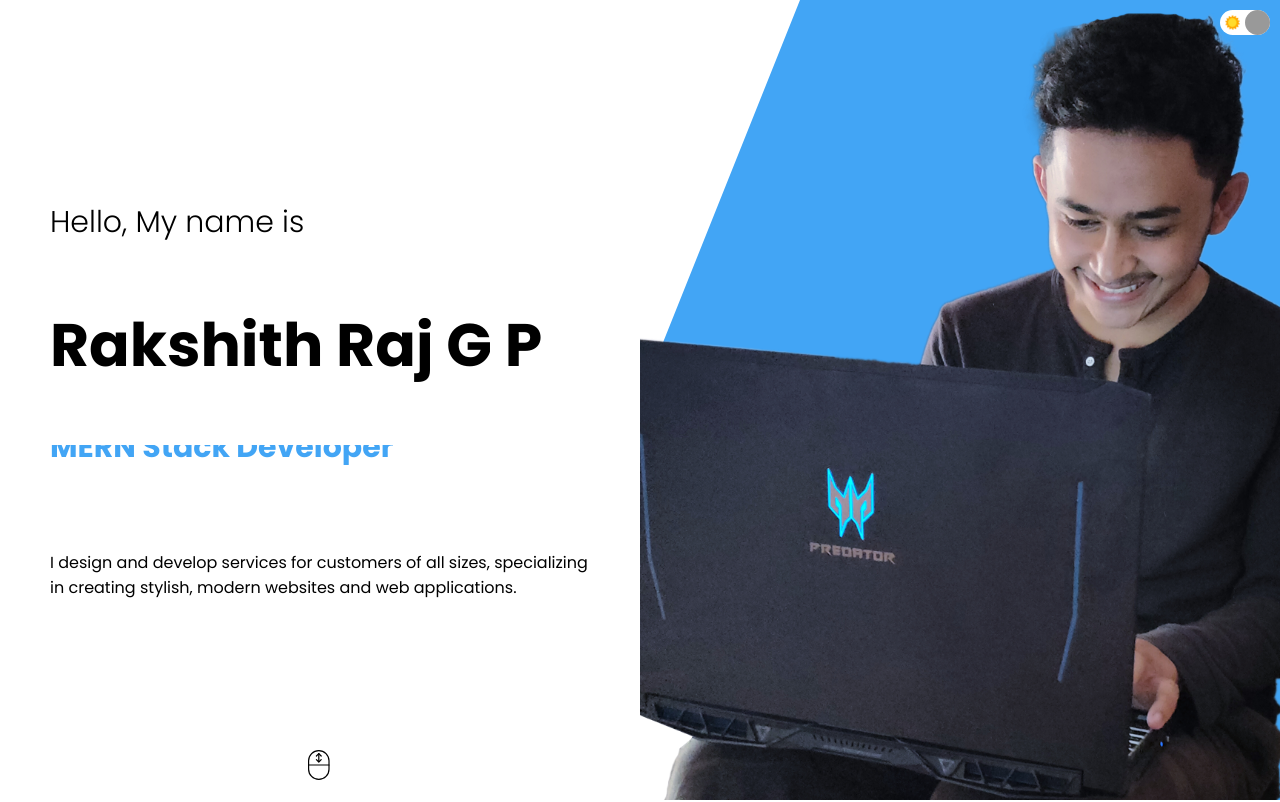
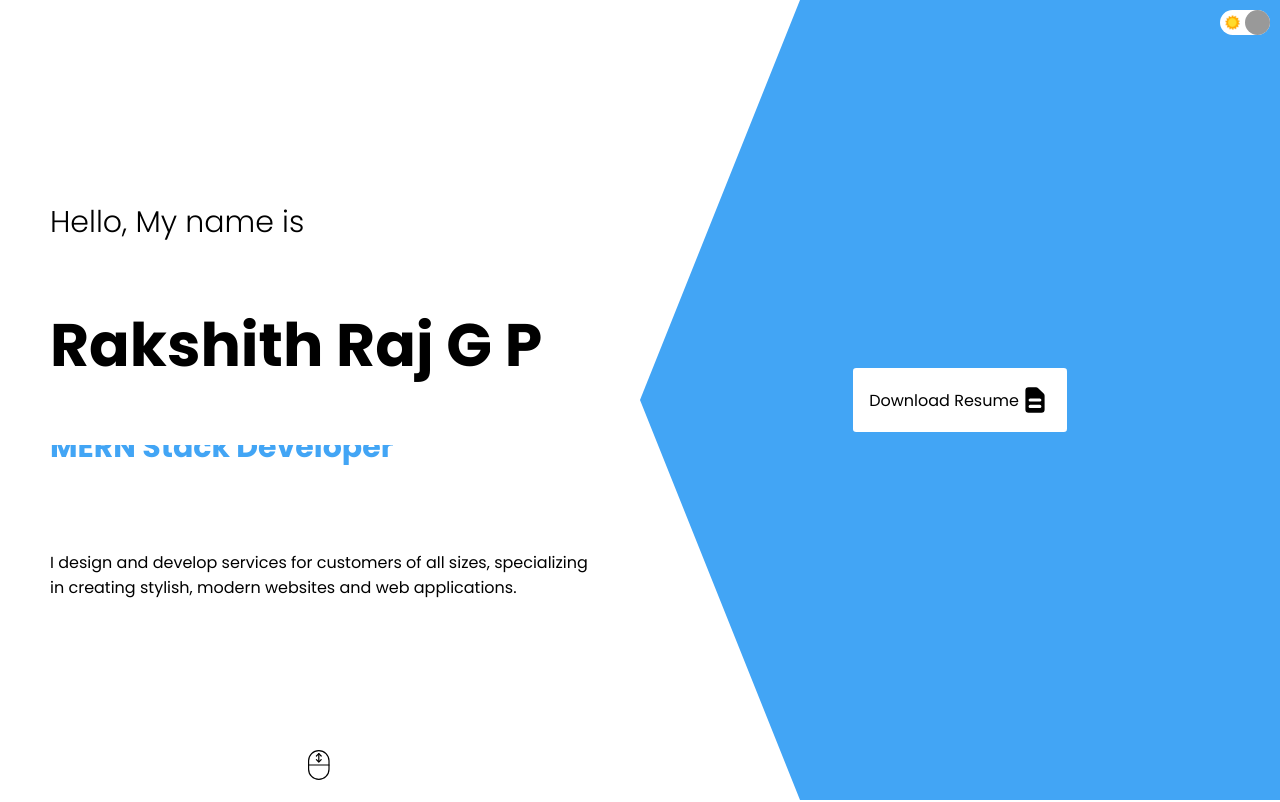
Before and after one commit to rakshith4able/rakshith-portfolio, a React (Create React App) app: page / in a window 1280 px wide. Shown: the top 802 px of the page. Built offline with nearby package versions, Linux system fonts and the light colour scheme; no server answers.

Commit message:
added resume download option

```diff
--- a/package.json
+++ b/package.json
@@ -10,6 +10,7 @@
     "firebase": "^9.16.0",
     "react": "^18.2.0",
     "react-dom": "^18.2.0",
+    "react-icons": "^4.7.1",
     "react-scripts": "5.0.1",
     "react-vertical-timeline-component": "^3.6.0",
     "web-vitals": "^2.1.4"
--- a/src/components/contact/Contact.jsx
+++ b/src/components/contact/Contact.jsx
@@ -95,8 +95,7 @@ const Contact = () => {
               placeholder="Message"
               name="message"
             />
-            {done?
-             "Thank you...":<button disabled={done}>Submit</button>}
+            {done ? "Thank you..." : <button disabled={done}>Submit</button>}
           </form>
         </div>
       </div>
--- a/src/components/intro/Intro.jsx
+++ b/src/components/intro/Intro.jsx
@@ -1,5 +1,6 @@
 import "./intro.css";
-import Me from "../../img/me.png";
+
+import { HiDocumentText as ResumeIcon } from "react-icons/hi";
 
 const Intro = () => {
   return (
@@ -12,12 +13,12 @@ const Intro = () => {
             <div className="i-title-wrapper">
               <div className="i-title-item">Software Engineer</div>
               <div className="i-title-item">MERN Stack Developer</div>
-
             </div>
           </div>
           <p className="i-desc">
             I design and develop services for customers of all sizes,
-            specializing in creating stylish, modern websites and web applications.
+            specializing in creating stylish, modern websites and web
+            applications.
           </p>
         </div>
         <svg
@@ -79,7 +80,16 @@ const Intro = () => {
       </div>
       <div className="i-right">
         <div className="i-bg"></div>
-        <img src={Me} alt="" className="i-img" />
+        <div
+          className="i-cv"
+          onClick={() => {
+            window.open(
+              "https://drive.google.com/uc?id=1vLMKrI7J2AlO12g5B56fuRRWgKEHLsOw&authuser=0&export=download"
+            );
+          }}
+        >
+          Download Resume <ResumeIcon style={{ fontSize: "2rem" }} />
+        </div>
       </div>
     </div>
   );
--- a/src/components/intro/intro.css
+++ b/src/components/intro/intro.css
@@ -13,6 +13,9 @@
 .i-right {
   flex: 1;
   position: relative;
+  display: flex;
+  justify-content: center;
+  align-items: center;
 }
 
 .i-left-wrapper {
@@ -76,6 +79,7 @@
   position: absolute;
 }
 
+
 .i-bg {
   clip-path: polygon(100% 0%, 100% 51%, 100% 100%, 25% 100%, 0% 50%, 25% 0%);
   background-color: #42A5F5;
@@ -84,6 +88,17 @@
   position: absolute;
   top: 0;
   right: 0;
+}
+
+.i-cv{
+  z-index: 1 ;
+  background-color: #fff;
+  padding: 1em;
+  border-radius: .2em;
+  font-size: 1.2;
+  display: flex ;
+  align-items: center;
+  cursor: pointer ;
 }
 
 @media screen and (max-width: 480px) {
```
Also changed, not shown: 1 other file (tests, documents, lock files or other folders).
